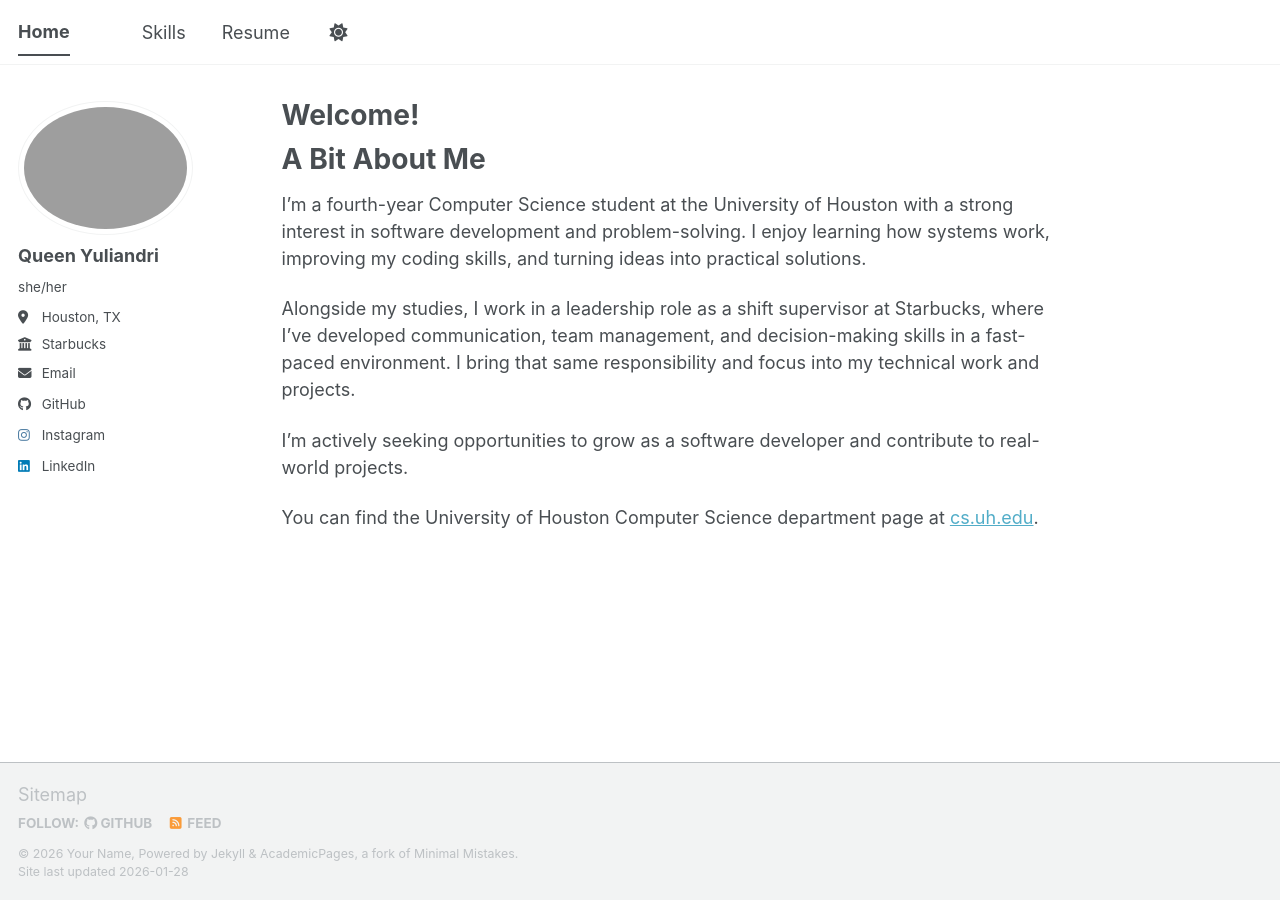
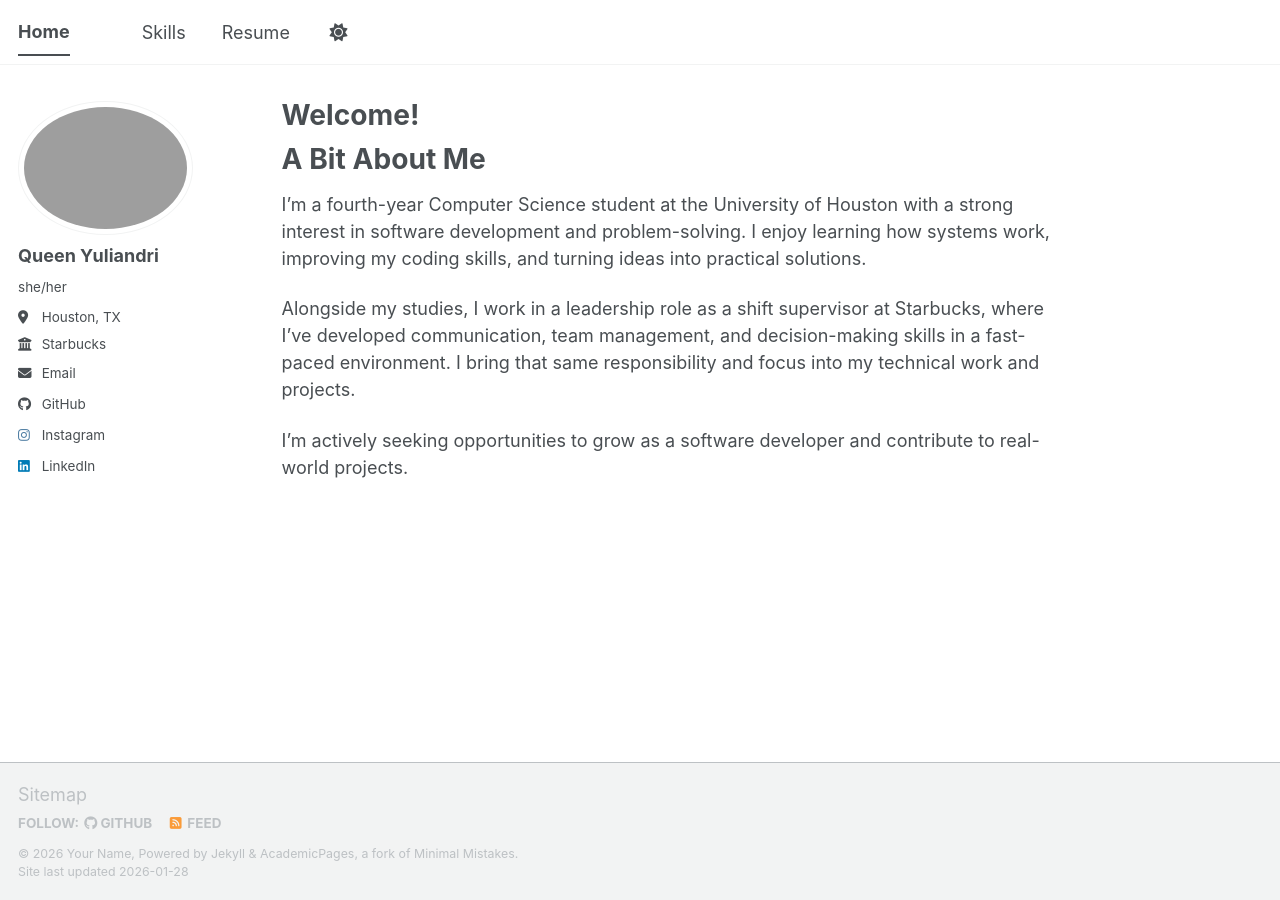
Before and after one commit to Queen-aty/Queen-aty.github.io, a Jekyll site: the page built from _pages/about.md, in a window 1280 px wide. Built offline with Jekyll 4.4.1, drawn with Linux system fonts in a browser that asks for light colours; a script bundle is joined from its source files by our own code; library files that are not in the unit come from our copies.

Commit message:
Update about.md

```diff
--- a/_pages/about.md
+++ b/_pages/about.md
@@ -15,4 +15,8 @@ Alongside my studies, I work in a leadership role as a shift supervisor at Starb
 
 I’m actively seeking opportunities to grow as a software developer and contribute to real-world projects.
 
-<div class="wordwrap">You can find the University of Houston Computer Science department page at <a href="{{cs.uh.edu}}">cs.uh.edu</a>.</div>
+{% if site.cs.uh.edu %}
+  <div class="wordwrap">You can find the University of Houston Computer Science department page at <a href="{{site.cs.uh.edu}}">cs.uh.edu</a>.</div>
+{% endif %}
+
+{% include base_path %}
```
